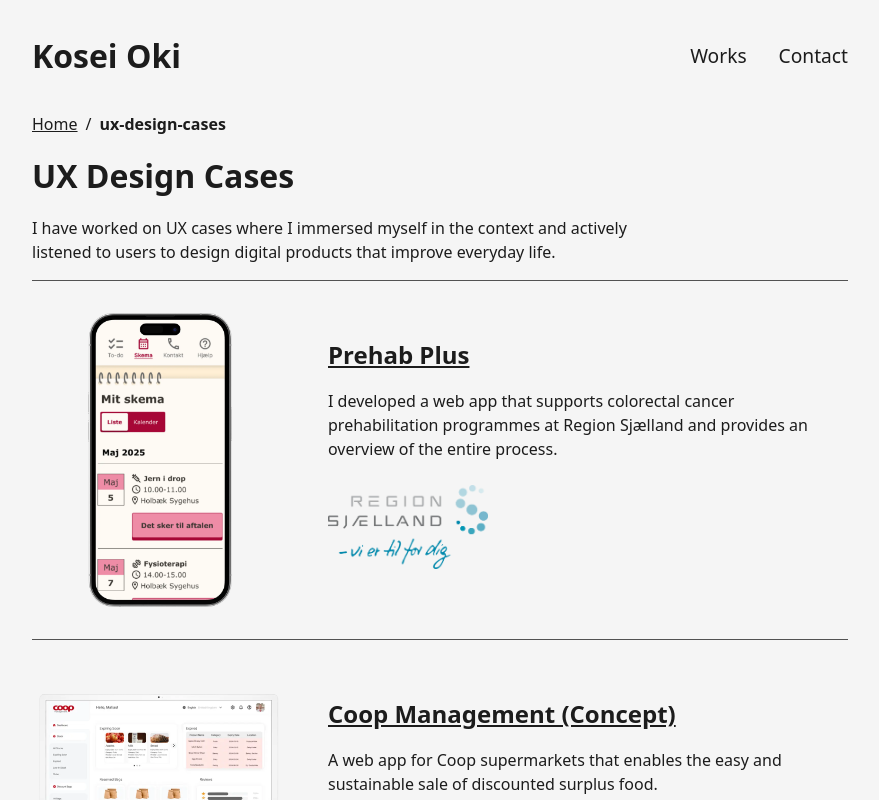
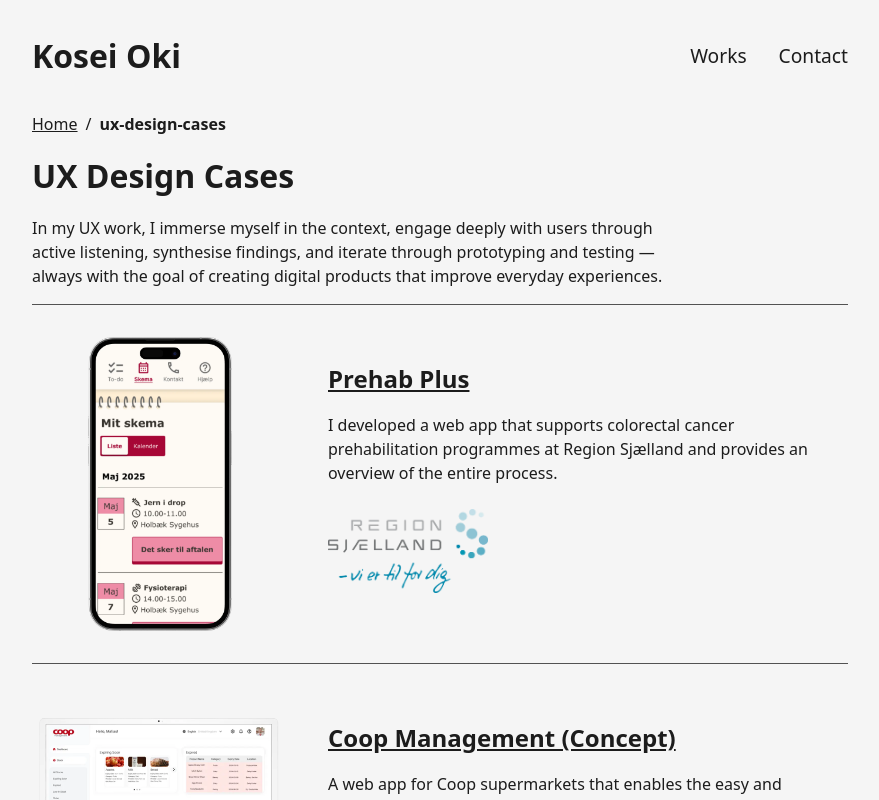
Before and after one commit to Koseioki/koseioki, a React (Vite) app: page /ux-design-cases in a window 1280 px wide. Shown: the top 800 px of the page, without its empty margins (200-1079 px from the left). Built offline with nearby package versions, Linux system fonts and the light colour scheme.

Commit message:
update helmet + update ux writing

```diff
--- a/src/AccessibleWebComponents.jsx
+++ b/src/AccessibleWebComponents.jsx
@@ -2,7 +2,7 @@ import './AccessibleWebComponents.css';
 import BreadCrumbs from "./components/BreadCrumbs";
 import ComponentCard from "./components/ComponentCard";
 import {components} from "./data/components";
-import { Helmet } from 'react-helmet';
+import { Helmet } from 'react-helmet-async';
 import { useEffect, useRef } from "react";
 
 function AccessibleWebComponents() {
--- a/src/CaseDetail.jsx
+++ b/src/CaseDetail.jsx
@@ -3,7 +3,7 @@ import { uxCases } from './data/uxCases.js';
 import { useParams } from 'react-router-dom';
 import BreadCrumbs from './components/BreadCrumbs.jsx';
 import './DetailPages.css';
-import { Helmet } from 'react-helmet';
+import { Helmet } from 'react-helmet-async';
 import SectionRenderer from './components/SectionRenderer.jsx';
 import WarningSection from './components/WarningSection.jsx';
 
--- a/src/ComponentDetail.jsx
+++ b/src/ComponentDetail.jsx
@@ -4,7 +4,7 @@ import { useParams } from "react-router-dom";
 import BreadCrumbs from "./components/BreadCrumbs";
 import WarningSection from "./components/WarningSection";
 import './DetailPages.css';
-import { Helmet } from 'react-helmet';
+import { Helmet } from 'react-helmet-async';
 import { useEffect, useRef } from "react";
 import Icon from './components/Icon.jsx';
 
--- a/src/ConcertBandScores.jsx
+++ b/src/ConcertBandScores.jsx
@@ -3,7 +3,7 @@ import { scores } from './data/scores'
 import ScoreCard from "./components/ScoreCard";
 import './ConcertBandScores.css';
 import BreadCrumbs from "./components/BreadCrumbs";
-import { Helmet } from 'react-helmet';
+import { Helmet } from 'react-helmet-async';
 import { useEffect, useRef } from "react";
 
 function ConcertBandScores() {
--- a/src/ScoreDetail.jsx
+++ b/src/ScoreDetail.jsx
@@ -1,9 +1,9 @@
 import { scores } from './data/scores.js';
 import { useParams } from "react-router-dom";
 import BreadCrumbs from "./components/BreadCrumbs";
-import WarningSection from './components/WarningSection.jsx';
+// import WarningSection from './components/WarningSection.jsx';
 import './DetailPages.css'
-import { Helmet } from 'react-helmet';
+import { Helmet } from 'react-helmet-async';
 import { useEffect, useRef } from "react";
 import Icon from './components/Icon.jsx';
 
@@ -28,14 +28,14 @@ function ScoreDetail() {
 
       <main id="main-content">
         <h1 ref={headingRef} tabIndex="-1" className="headings">{score.title}</h1>
-        <WarningSection>
-              <li>Audio content without text alternatives</li>
-              <li>PDF documents without text alternatives</li>
-            </WarningSection>
+        {/* <WarningSection>
+          <li>Audio content without text alternatives</li>
+          <li>PDF documents without text alternatives</li>
+        </WarningSection> */}
 
         <div className="detail-header">
           <div>
-          <h2 className="headings">Details</h2>
+            <h2 className="headings">Details</h2>
             <dl className="paragraph">
               <dt>Composer</dt>
               <dd>{score.composer}</dd>
@@ -48,10 +48,10 @@ function ScoreDetail() {
             </dl>
             <div className="button-container">
               <a href={score.pdf} className="primary-button">
-                <Icon icon="File"/>View Score & Parts
-                </a>
+                <Icon icon="File" />View Score & Parts
+              </a>
               <a href={score.audio} className="secondary-button">
-                <Icon icon="Headphones"/>Listen to Demo</a>
+                <Icon icon="Headphones" />Listen to Demo</a>
             </div>
           </div>
           <div>
--- a/src/UXDesignCases.jsx
+++ b/src/UXDesignCases.jsx
@@ -1,5 +1,5 @@
 import { useEffect, useRef } from 'react';
-import { Helmet } from 'react-helmet';
+import { Helmet } from 'react-helmet-async';
 import BreadCrumbs from './components/BreadCrumbs';
 import { uxCases } from './data/uxCases'
 import CaseCard from './components/CaseCard';
@@ -26,7 +26,9 @@ function UXDesignCases() {
 
             <main id="main-content">
                 <h1 ref={headingRef} tabIndex="-1" className="headings">UX Design Cases</h1>
-                <p className="paragraph">I have worked on UX cases where I immersed myself in the context and actively listened to users to design digital products that improve everyday life.</p>
+                <p className="paragraph">
+                    In my UX work, I immerse myself in the context, engage deeply with users through active listening, synthesise findings, and iterate through prototyping and testing — always with the goal of creating digital products that improve everyday experiences.
+                    </p>
 
                 <ul>
                     {uxCases.map((caseItem) => (
```
Also changed, not shown: src/Home.jsx (+5 -6 lines), src/components/Footer.jsx (indentation only), 1 other file (tests, documents, lock files or other folders).
